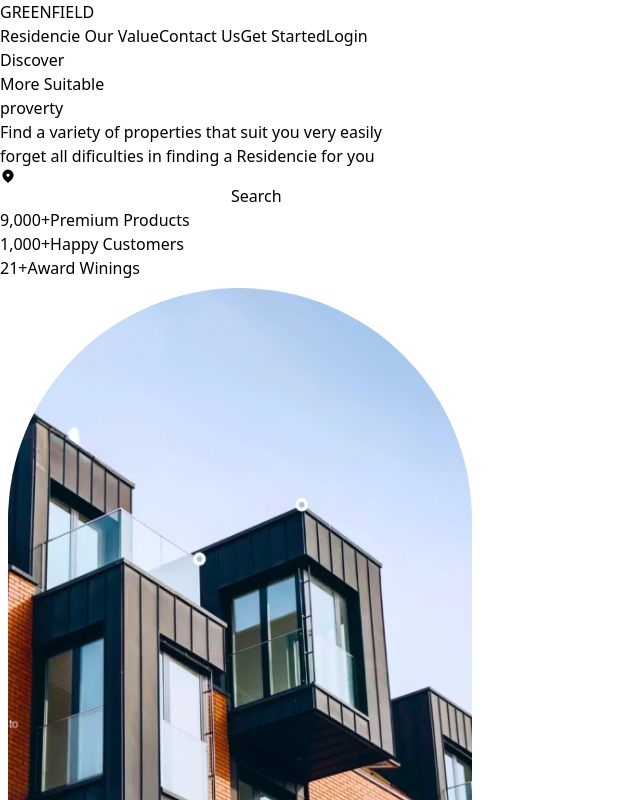
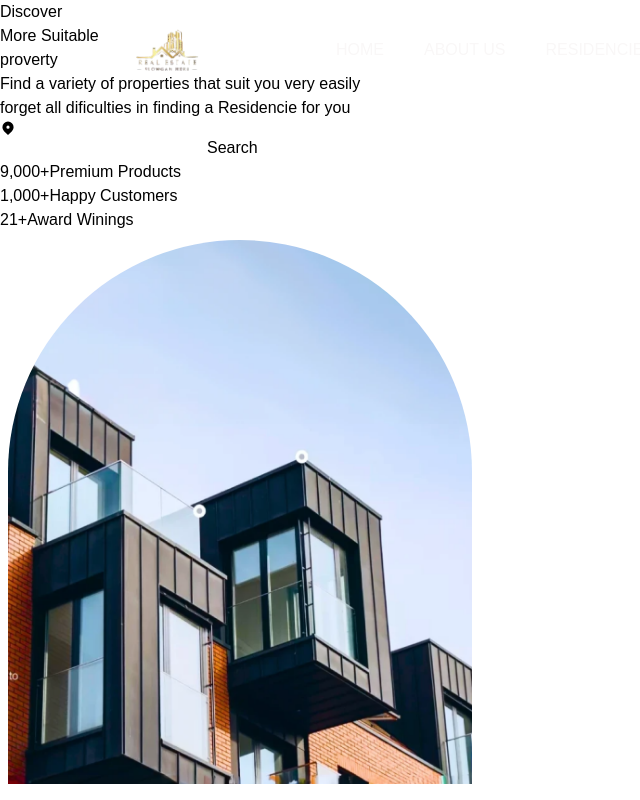
Before and after one commit to MuksanaAkter/real-estate-website, a React (Vite) app: page / in a window 1280 px wide. Shown: the top 800 px of the page, without its empty margins (0-640 px from the left). Built offline with nearby package versions, Linux system fonts and the light colour scheme.

Commit message:
Feat: Added new nav bar

```diff
--- a/index.html
+++ b/index.html
@@ -9,6 +9,24 @@
     rel="stylesheet"
     href="https://cdnjs.cloudflare.com/ajax/libs/font-awesome/5.15.3/css/all.min.css"
   />
+  <meta name="viewport" content="width=device-width,initial-scale=1, user-scalable=no">
+  <link href="https://stackpath.bootstrapcdn.com/font-awesome/4.7.0/css/font-awesome.min.css" rel="stylesheet">
+  <script src="https://code.jquery.com/jquery-3.3.1.js"></script>
+  <script type="text/javascript">
+  $(window).on('scroll',function(){
+      if($(window).scrollTop()){
+          $('nav').addClass('black');
+      }
+      else{
+          $('nav').removeClass('black');
+      }
+  })
+/*menu button onclick function*/         $(document).ready(function(){
+          $('.menu h4').click(function(){
+              $("nav ul").toggleClass("active")
+      })
+      })
+  </script>
   </head>
   <body>
     <div id="root"></div>
--- a/src/Layout/Home.jsx
+++ b/src/Layout/Home.jsx
@@ -6,11 +6,12 @@ import { Residencies } from '../componants/Residencies/Residencies'
 import { FaqPart } from '../componants/FAQ/FaqPart'
 import { Contact } from '../componants/Contact/Contact'
 import { Footer } from '../componants/Footer/Footer'
+import Nav from '../componants/Nav/Nav'
 
 export const Home = () => {
   return (
    <div>
-     <Header></Header>
+    <Nav></Nav>
      <Hero></Hero>
      <Company></Company>
      <Residencies></Residencies>
--- a/src/componants/Company/Company.jsx
+++ b/src/componants/Company/Company.jsx
@@ -3,7 +3,7 @@ import React from "react";
 export const Company = () => {
   return (
     <div className="bg-gray-100">
-      <div className="max-w-screen-xl mx-auto px-5 py-10 grid grid-cols-4 justify-center gap-5 items-center">
+      <div className="max-w-screen-xl mx-auto px-5 py-10 grid grid-cols-2 md:grid-cols-4 justify-center gap-5 items-center">
         <img className="h-32 transform transition-transform duration-300 hover:scale-110" src="./prologis.png" alt="Prologis" />
         <img className="h-32 transform transition-transform duration-300 hover:scale-110" src="./tower.png" alt="Tower" />
         <img className="h-32 mt-7 transform transition-transform duration-300 hover:scale-110" src="./equinix.png" alt="Equinix" />
--- a/src/componants/Contact/Contact.jsx
+++ b/src/componants/Contact/Contact.jsx
@@ -8,22 +8,22 @@ import { FaPhone } from "react-icons/fa6";
 export const Contact = () => {
   return (
     <div className="bg-gray-100">
-      <div className="max-w-screen-xl pb-10 mx-auto flex gap-4 justify-between pt-5 items-center">
+      <div className="max-w-screen-xl pb-10 mx-auto flex flex-col md:flex-row gap-4 justify-between pt-5 items-center">
         <div className="w-[45rem]">
           <div className="flex flex-col px-7 pb-5 pt-3">
-            <span className="text-yellow-500 font-semibold text-3xl pb-2 ">
+            <span className="text-yellow-500 font-semibold md:text-3xl text-xl pb-2 ">
               Our Contact Us
             </span>
-            <span className="text-blue-950 font-bold text-4xl ">
+            <span className="text-blue-950 font-bold md:text-4xl ">
               Easy To Contact Us
             </span>
-            <span className="py-3">
+            <span className="py-3 w-20 md:w-full">
               Lorem ipsum, dolor sit amet consectetur adipisicing elit. Quod
               nesciunt aliquid itaque iste quia sed ex sequi quidem, vel fugit
               possimus hic maiores impedit.
             </span>
           </div>
-          <div className="grid grid-cols-2 gap-5">
+          <div className="grid md:grid-cols-2 grid-cols-1 gap-5">
             <div className="p-6 w-[20rem] mx-auto bg-white rounded-xl shadow-md space-y-4">
               <div className="flex items-center space-x-4">
                 <div className="p-3 bg-blue-100 rounded-full">
--- a/src/componants/FAQ/FaqPart.css
+++ b/src/componants/FAQ/FaqPart.css
@@ -98,8 +98,8 @@
 }
 
 .i-containar{
-    width: 30rem;
-    height: 35rem;
+    /* width: 30rem;
+    height: 35rem; */
     overflow: hidden;
     border-radius: 15rem 15rem 0 0;
     border: 8px solid rgba(255 , 255 , 255, 0.12);
--- a/src/componants/FAQ/FaqPart.jsx
+++ b/src/componants/FAQ/FaqPart.jsx
@@ -19,12 +19,12 @@ export const FaqPart = () => {
 
   return (
     <div className="bg-gray-100">
-      <div className="max-w-screen-xl mx-auto flex gap-4 justify-between pt-5 items-center">
-        <div className="i-containar">
+      <div className="max-w-screen-xl mx-auto flex flex-col md:flex-row md: gap-4 justify-between pt-5 items-center">
+        <div className="i-containar w-[20rem] md:w-[30rem] md:h-[35rem] h-[25rem]">
           <img src="./value.png" alt="" />
         </div>
         <div className="pt-10">
-          <div className="accordion">
+          <div className="accordion md:w-[42rem] w-[20rem]">
             <div className="flex flex-col px-7 pb-5 pt-3">
               <span className="text-yellow-500 font-semibold text-3xl pb-2 ">
                 Our Values
--- a/src/componants/Hero/Hero.css
+++ b/src/componants/Hero/Hero.css
@@ -1,6 +1,4 @@
 .i-containar{
-    width: 30rem;
-    height: 35rem;
     overflow: hidden;
     border-radius: 15rem 15rem 0 0;
     border: 8px solid rgba(255 , 255 , 255, 0.12);
--- a/src/componants/Hero/Hero.jsx
+++ b/src/componants/Hero/Hero.jsx
@@ -5,13 +5,13 @@ import CountUp from "react-countup";
 
 export const Hero = () => {
   return (
-    <div className="bg-black text-white">
+    <div className="bg-black text-white pt-12">
       <section className=" max-w-screen-xl mx-auto px-5 py-4">
-        <div className="flex justify-between items-center pe-10">
+        <div className="flex flex-col md:flex-row justify-between items-center pe-10">
           <div className="w-full flex flex-col ps-10 ">
             <div className="relative">
-              <div className=" absolute left-52 -top-5 w-16 h-16 bg-orange-300 rounded-full"></div>
-              <h1 className="text-6xl relative z-10 pb-10 font-bold">
+              <div className=" absolute left-48 md:left-52 -top-1 md:-top-5 w-16 h-16 bg-orange-300 rounded-full"></div>
+              <h1 className="md:text-6xl text-4xl relative z-10 pb-10 font-bold">
                 Discover <br /> More Suitable <br />
                 proverty
               </h1>
@@ -54,9 +54,10 @@ export const Hero = () => {
                 <span className="text-gray-300 text-xl">Award Winings</span>
               </div>
             </div>
+
           </div>
           <div>
-            <div className="i-containar">
+            <div className="i-containar flex align-middle justify-center w-[20rem] md:w-[30rem] md:h-[35rem] h-[25rem]">
               <img src="./hero-image.png" alt="" />
             </div>
           </div>
--- /dev/null
+++ b/src/componants/Nav/Nav.css
@@ -0,0 +1,152 @@
+body{
+	margin: 0;
+	padding: 0;
+    font-family: sans-serif;
+}
+.responsive-bar{
+    display: none;
+}
+nav{
+    width: 100%;
+    position: fixed;
+    top: 0;
+    left: 0;
+    height: 100px;
+    padding: 10px 100px;
+    box-sizing: border-box;
+    transition: .5s;
+}
+nav.black{
+    background: rgba(0,0,0,0.8);
+    height: 80px;
+    padding: 10px 50px;
+}
+nav .logo{
+    float: left;
+}
+nav .logo img{
+    height: 80px;
+    transition: .5s;
+}
+nav.black .logo img{
+    height: 60px;
+}
+nav > ul{
+    width: 80%;
+    margin: 0 auto;
+    padding: 0;
+    float: right;
+}
+nav > ul > li{
+    list-style: none;
+    display: inline-block;
+}
+nav > ul > li > a:hover{
+    background: #f00;
+    color: #fff;
+}
+nav > ul > li > a{
+    color: #f9f7f7;
+    text-decoration: none;
+    text-transform: uppercase; /*for capitalisation of letters */
+    line-height: 80px;
+    padding: 5px 20px;
+    transition: .5s;
+}
+nav.black > ul > li > a{
+    color: #fff;
+    line-height: 60px;
+}
+
+section.sec1{
+    width: 100%;
+    height: 100vh;
+    background: url(https://images.pexels.com/photos/276517/pexels-photo-276517.jpeg?auto=compress&cs=tinysrgb&dpr=2&h=650&w=940);
+    background-size: cover;
+}
+section.content{
+    margin: 0;
+    padding: 0;
+    font-size: 1.1em;
+}
+section.sec2{
+    width: 100%;
+    height: 100vh;
+    background: url(https://images.pexels.com/photos/276517/pexels-photo-276517.jpeg?auto=compress&cs=tinysrgb&dpr=2&h=650&w=940);
+    background-size: cover;
+}
+@media(max-width:768px){
+    .responsive-bar{
+        display: block;
+        width: 100%;
+        height: 60px;
+        background: #262626;
+        position: fixed;
+        top: 0;
+        left: 0;
+        padding: 5px 20px;
+        box-sizing: border-box;
+        z-index: 1;
+    }
+    .responsive-bar .logo img{
+        float: left;
+        height: 50px;
+    }
+    .responsive-bar .menu h4{
+        float: right;
+        color: #fff;
+        margin: 0;
+        padding: 0;
+        line-height: 50px;
+        cursor: pointer;
+        text-transform: uppercase;
+    }
+    nav{
+        padding: 0;
+    }
+    nav,
+    nav.black{
+    background: #262626;
+    height: 60px;
+    padding: 0;
+    }
+    nav .logo{
+        display: none;
+    }
+    nav ul{
+        position: absolute;
+        width: 100%;
+        top: 60px;
+        left: 0;
+        background: #262626;
+        float: none;
+        display: none;
+    }
+    nav ul.active{
+        display: block;
+    }
+    nav ul li{
+        width: 100%;
+    }
+    nav ul li a{
+        display: block;
+        padding: 0;
+        width: 100%;
+        text-align: center;
+        line-height: 30px !important;
+        color: #fff;
+
+    }
+
+    nav > ul{
+        width: 100%;
+        display: none;
+    }
+    nav > ul > li{
+        display: block;
+        text-align: center;
+    }
+    .active{
+        display: block;
+    }
+}
--- /dev/null
+++ b/src/componants/Nav/Nav.jsx
@@ -0,0 +1,48 @@
+import React from "react";
+import "./Nav.css"
+
+const Nav = () => {
+  return (
+    <div className="">
+      <div class="responsive-bar">
+        <div class="logo">
+          <img
+            src="./logo1.png"
+            alt="logo"
+          />
+
+        </div>
+        <div class="menu">
+          <h4>Menu</h4>
+        </div>
+      </div>
+      <nav>
+        <div class="logo">
+          <img
+            src="./logo1.png"
+            alt="logo"
+          />
+        </div>
+        <ul>
+          <li>
+            <a href="#">Home</a>
+          </li>
+          <li>
+            <a href="#">About us</a>
+          </li>
+          <li>
+            <a href="#">Residencie</a>
+          </li>
+          <li>
+            <a href="#">Services</a>
+          </li>
+          <li>
+            <a href="#">Contact Us</a>
+          </li>
+        </ul>
+      </nav>
+    </div>
+  );
+};
+
+export default Nav;
```
Also changed, not shown: public/logo-reals.jpg (added), public/logo1.png (added).
